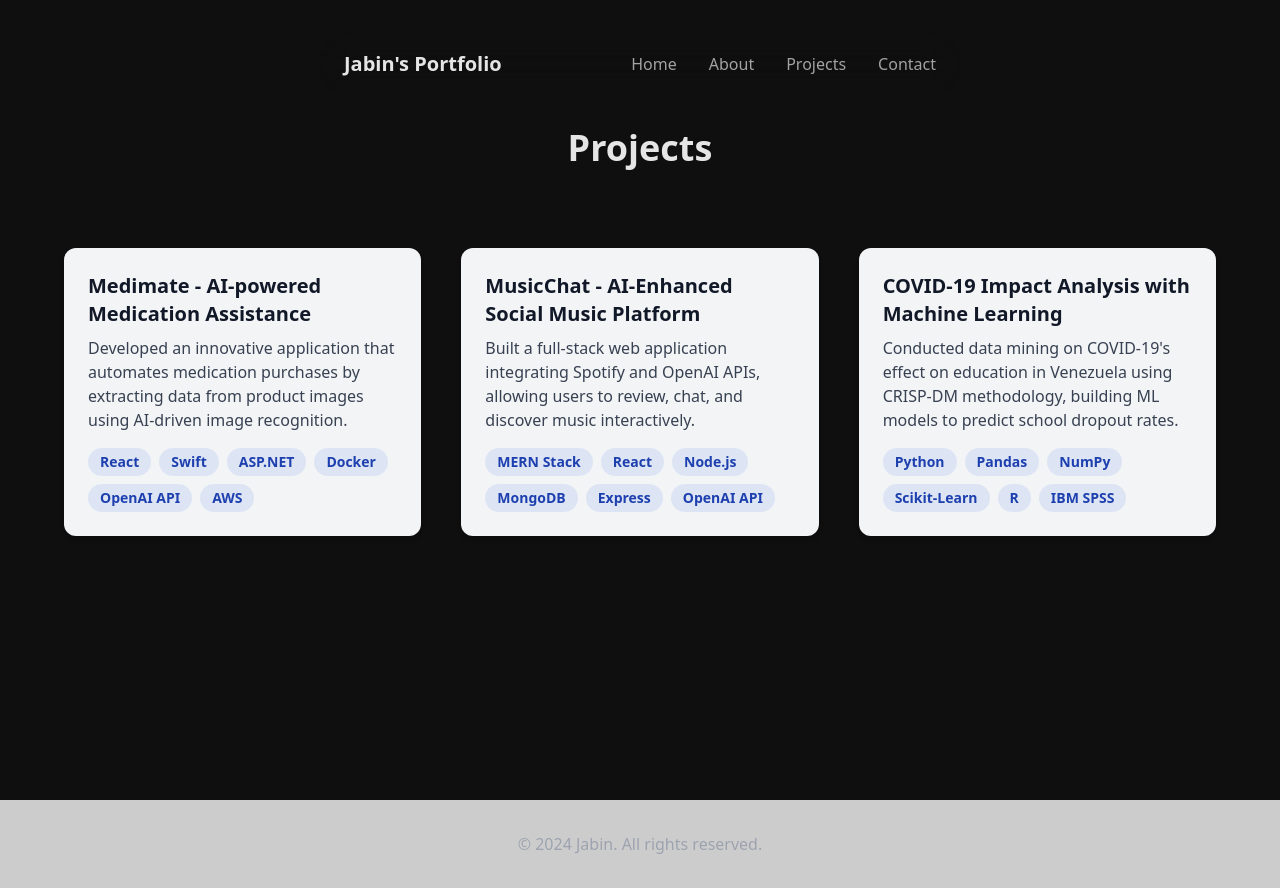
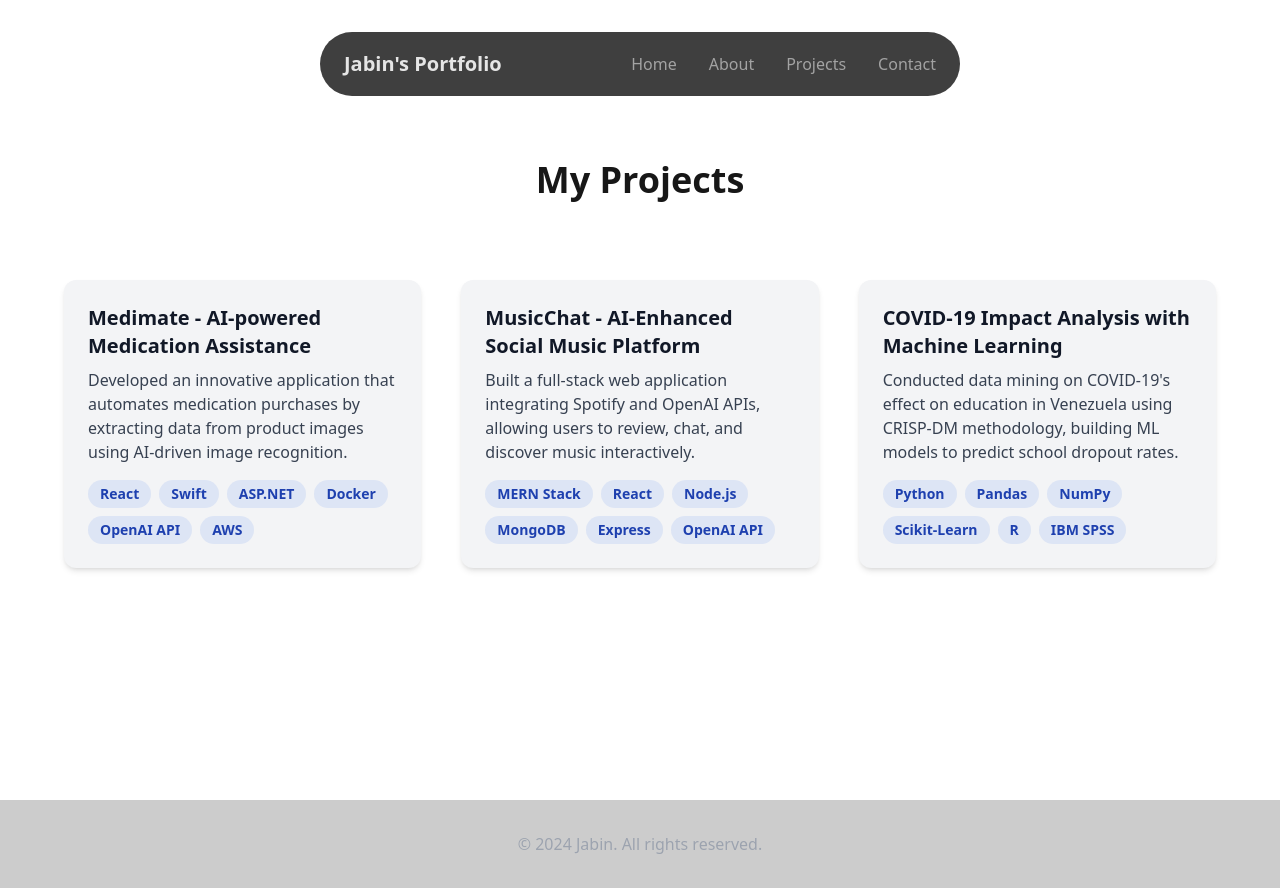
Before and after one commit to Jabin0214/my-page, a React (Vite) app: page /projects in a window 1280 px wide. Built offline with nearby package versions, Linux system fonts and the light colour scheme.

Commit message:
update website

```diff
--- a/src/pages/Contact.jsx
+++ b/src/pages/Contact.jsx
@@ -2,10 +2,11 @@ import React from 'react';
 
 const Contact = () => {
   return (
-    <section className="min-h-screen flex items-center justify-center px-6 py-32 bg-[#0f0f0f]">
+    <section className="min-h-screen flex items-center justify-center bg-white px-6 py-20">
       <div className="max-w-4xl mx-auto text-center">
-        <h2 className="text-4xl font-bold mb-12 text-neutral-900">
-          Contact
+        {/* Heading */}
+        <h2 className="text-4xl font-bold mb-12 bg-gradient-to-r text-neutral-900 bg-clip-text ">
+          Contact Me
         </h2>
 
         {/* Contact Card */}
--- a/src/pages/Projects.jsx
+++ b/src/pages/Projects.jsx
@@ -23,10 +23,11 @@ const Projects = () => {
   ];
 
   return (
-    <section className="min-h-screen px-6 py-32 bg-[#0f0f0f]">
-      <div className="max-w-6xl mx-auto">
-        <h2 className="text-4xl font-bold text-center mb-16 text-neutral-200">
-          Projects
+    <section className="min-h-screen bg-white px-6 py-20">
+      <div className="max-w-6xl mx-auto text-center mt-20">
+        {/* Page Title */}
+        <h2 className="text-4xl font-bold mb-12 bg-gradient-to-r text-neutral-900 bg-clip-text">
+          My Projects
         </h2>
 
         {/* Projects Grid */}
```
